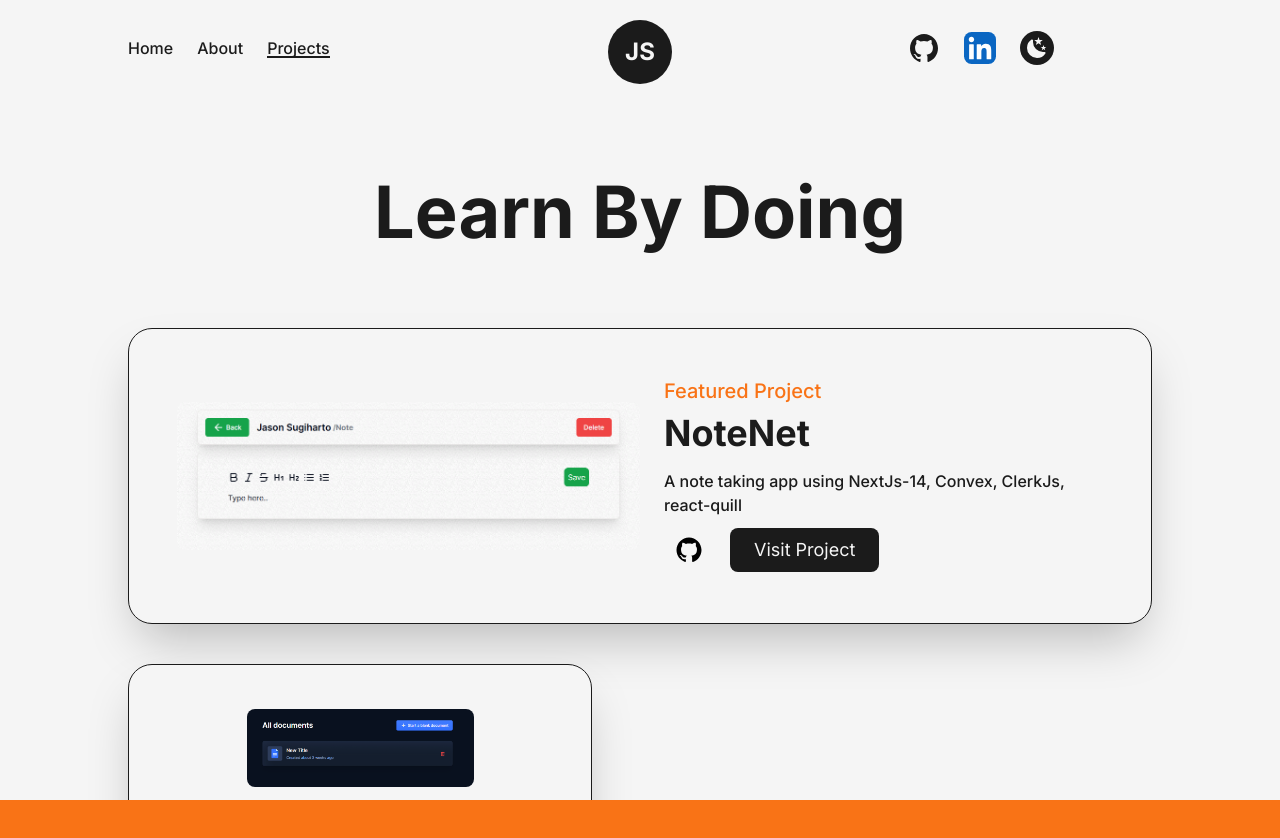
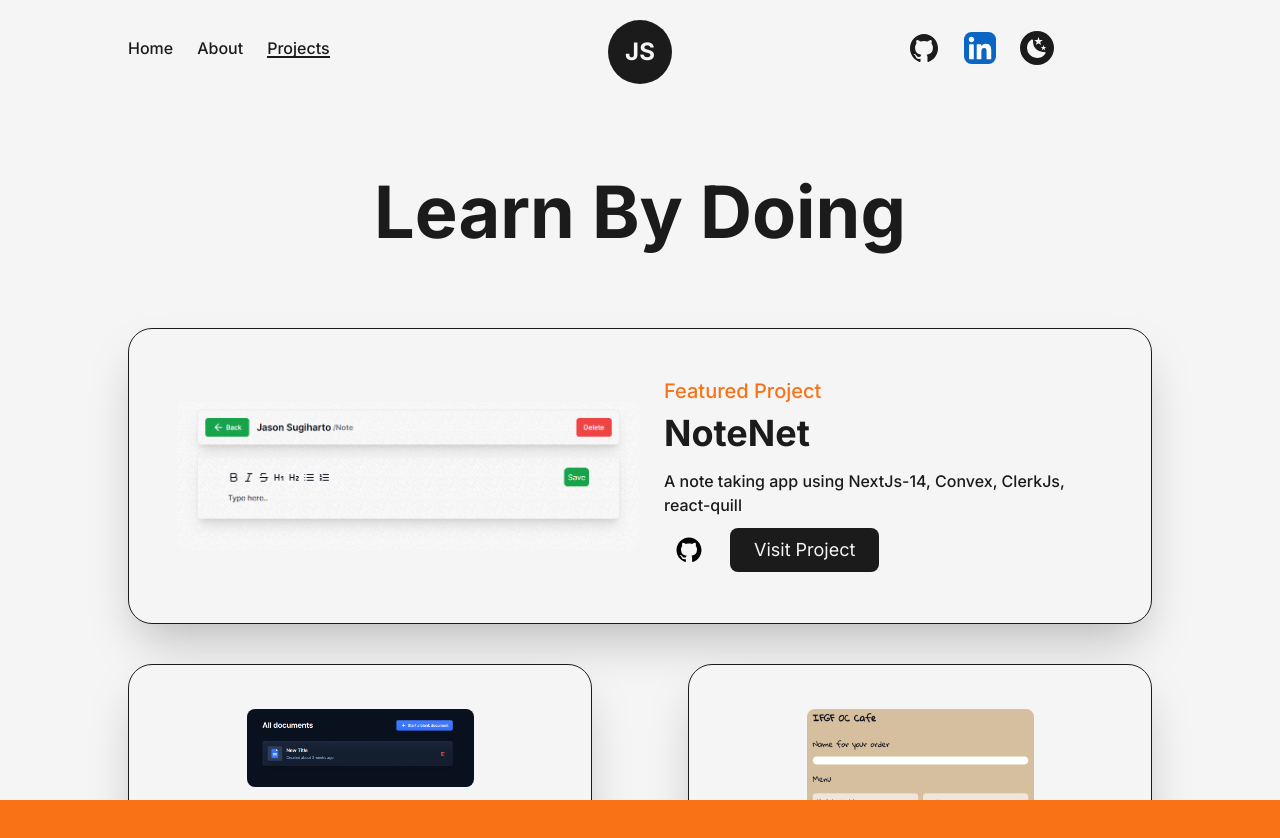
Before and after one commit to Jell13/Js-Portfolio, a Next.js app: page /projects in a window 1280 px wide. Shown: the top 838 px of the page. Built offline with nearby package versions, Linux system fonts and the light colour scheme.

Commit message:
added new projects

```diff
--- a/app/projects/page.jsx
+++ b/app/projects/page.jsx
@@ -4,9 +4,9 @@ import {motion} from 'framer-motion'
 import { SocialIcon } from 'react-social-icons'
 import Link from 'next/link'
 import Image from 'next/image'
-import profile from '../../public/profile.png'
 import notenet from '../../public/notenet.png'
 import livedocs from '../../public/livedocs.png'
+import order from '../../public/order_system.png'
 
 const FeaturedProject = ({type, title, summary, img, link, github}) => {
   return (
@@ -74,11 +74,9 @@ const Projects = () => {
                 NextJs-14, Convex, ClerkJs, react-quill" github="https://github.com/Jell13/notenet" img={notenet}/>
               </div>
             </div>
-            <div className='w-[80vw] mt-10 grid grid-cols-2 gap-24'>
-              <NormalProject title="LiveDocs" type="" link="https://livedocs-delta.vercel.app/" github="https://github.com/Jell13/livedocs" img={livedocs}/>
-              {/* <div className='w-full p-12 bg-white text-black rounded-3xl'>
-                Project 2
-              </div> */}
+            <div className='w-[80vw] mt-10 grid grid-cols-2 gap-24 mb-10'>
+              <NormalProject title="LiveDocs" type="" link="https://livedocs-delta.vercel.app/" github="https://github.com/Jell13/livedocs" img={livedocs} summary="NextJs, React, LiveBlocks, Shadcn, Lexical,"/>
+              <NormalProject title="Ordering" type="" link="https://ifgf-oc-cafe.vercel.app/" github="https://github.com/Jell13/order-system" img={order} summary="NextJs, React, Convex, Shadcn, Tailwind"/>
             </div>
           </div>
         </div>
```
Also changed, not shown: public/order_system.png (added).
